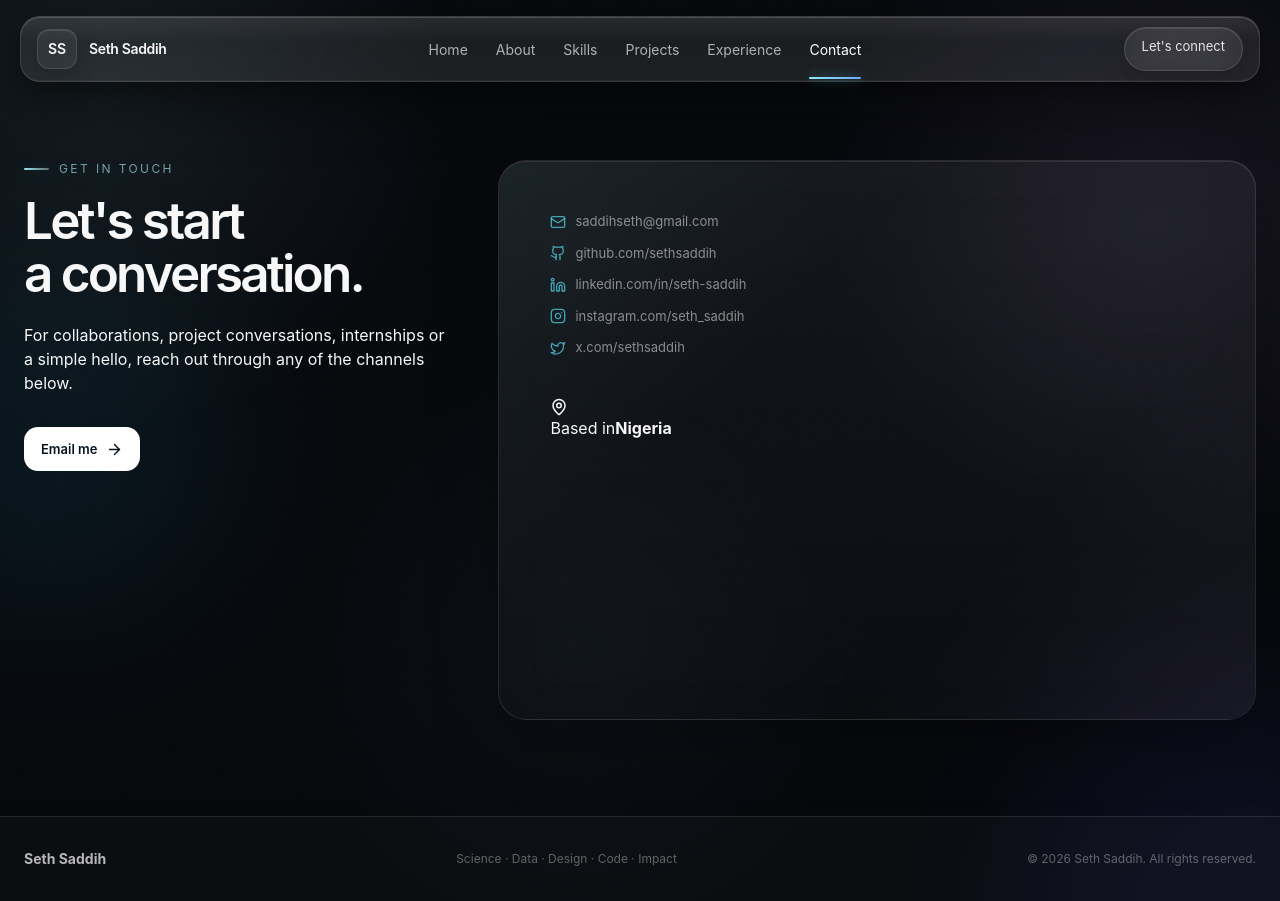
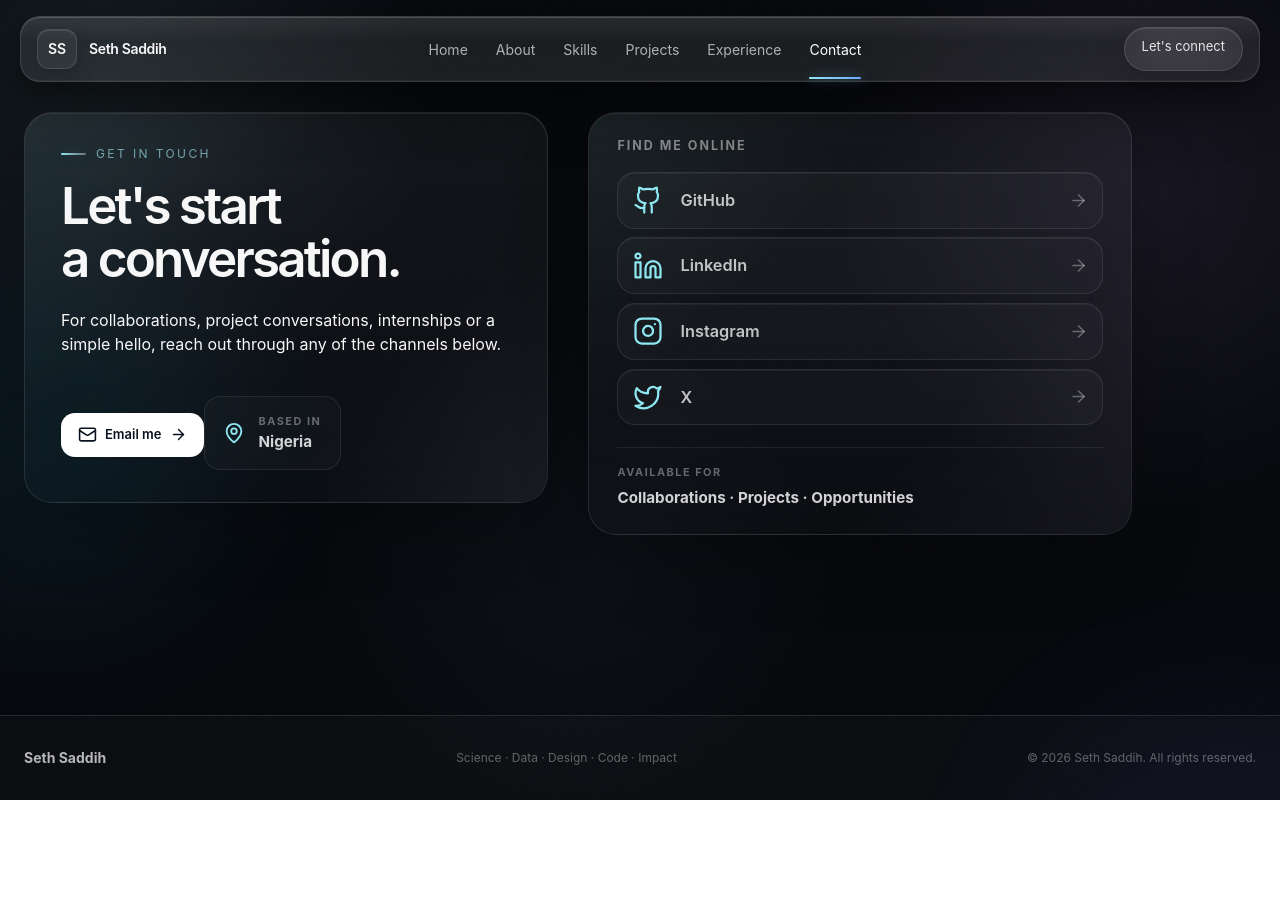
Before and after one commit to sethsaddih/sethsaddih.com, a Next.js app: page /contact in a window 1280 px wide. After the commit the page ends 800 px from the top, so only its background shows below. Built offline with nearby package versions, Linux system fonts and the light colour scheme.

Commit message:
Use audited Contact page component

```diff
--- a/app/contact/page.tsx
+++ b/app/contact/page.tsx
@@ -1,2 +1,5 @@
-import { ContactPage } from "@/components/Portfolio";
-export default function Contact() { return <ContactPage />; }
+import ContactPage from "@/components/ContactPage";
+
+export default function Contact() {
+  return <ContactPage />;
+}
```
